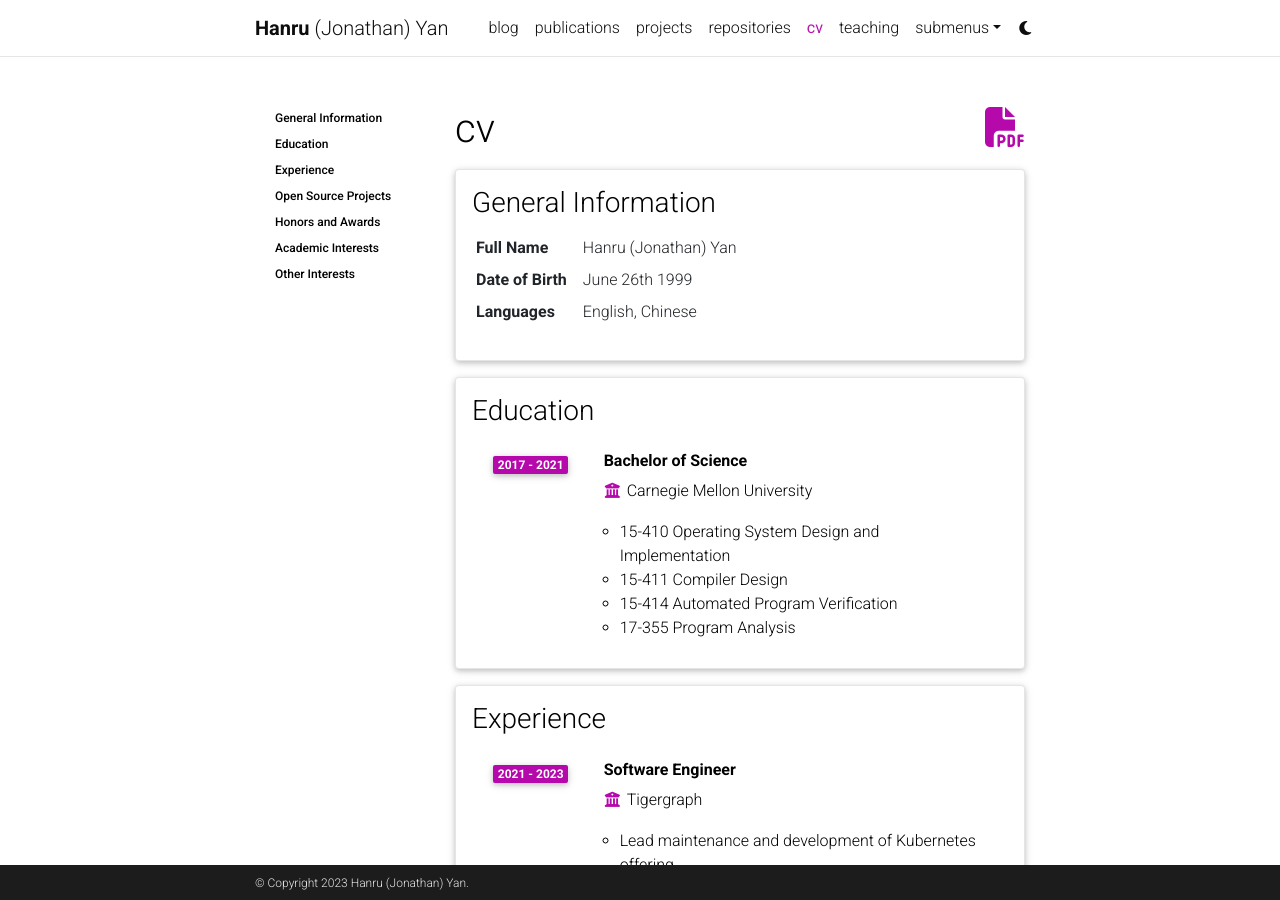
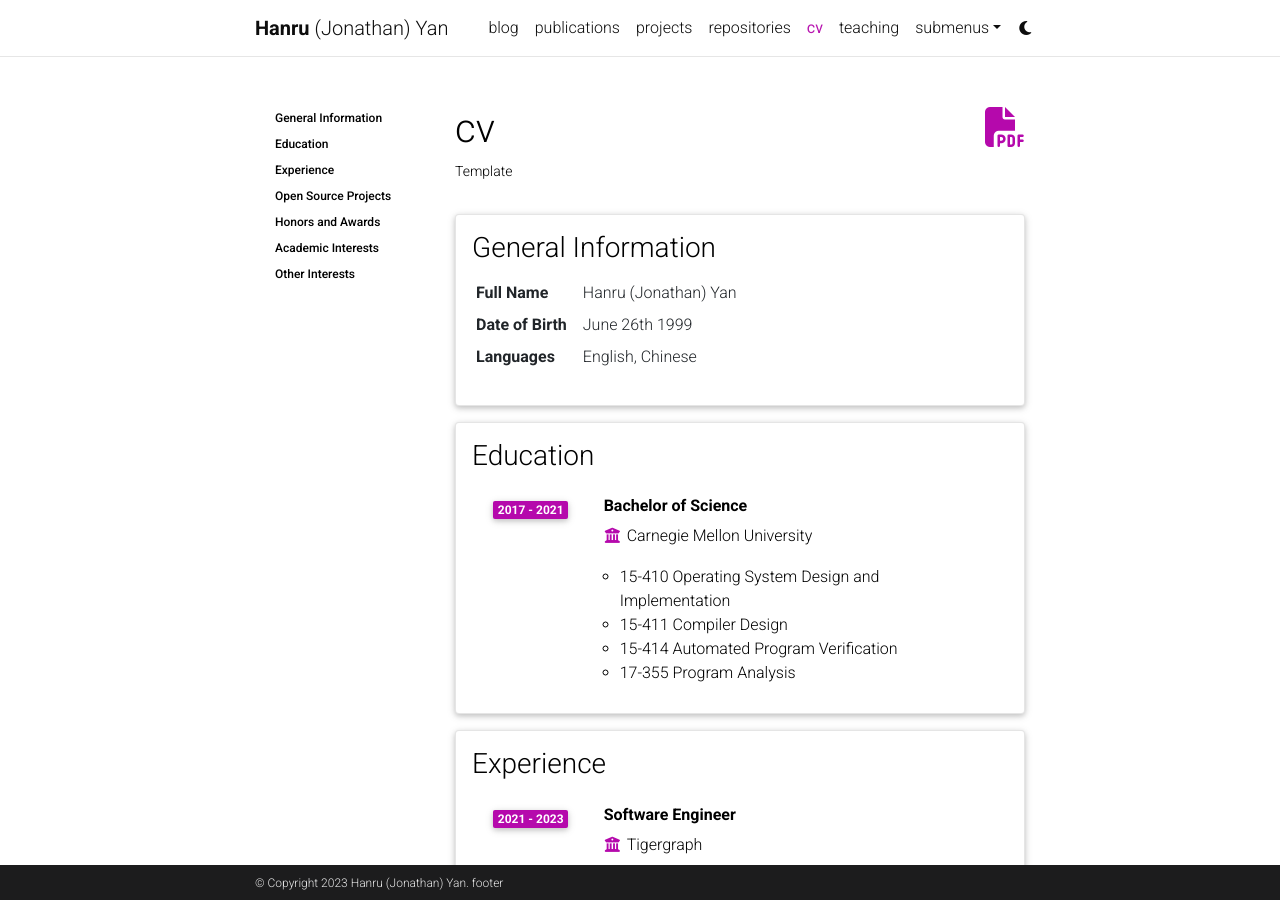
Before and after one commit to jyanln/hanruyan.github.io, a Jekyll site: the page built from _pages/cv.md, in a window 1280 px wide and 900 px high. Built offline with Jekyll 4.4.1, drawn with Linux system fonts in a browser that asks for light colours; comment, search, counter and statistics services are not loaded; a style sheet for code colours, icons or effects is not loaded.

Commit message:
Fix issues

```diff
--- a/_config.yml
+++ b/_config.yml
@@ -10,6 +10,7 @@
 description: > # the ">" symbol means to ignore newlines until "footer_text:"
   Hanru Yan's personal website
 footer_text: >
+  footer
 
 keywords: jekyll, jekyll-theme, academic-website, portfolio-website  # add your own keywords or leave empty
 
--- a/_data/coauthors.yml
+++ b/_data/coauthors.yml
@@ -1,3 +1,3 @@
-#"Adams":
-#  - firstname: ["Edwin", "E.", "E. P.", "Edwin Plimpton"]
-#    url: https://en.wikipedia.org/wiki/Edwin_Plimpton_Adams
+"Template":
+  - firstname: ["Template"]
+    url: Template
--- a/_data/venues.yml
+++ b/_data/venues.yml
@@ -1,3 +1,3 @@
-#"AJP":
-#  url: https://aapt.scitation.org/journal/ajp
-#  color: "#00369f"
+"Template":
+  url: Template
+  color: "00369f"
--- a/_pages/cv.md
+++ b/_pages/cv.md
@@ -5,7 +5,7 @@
 nav: true
 nav_order: 4
 cv_pdf: resume.pdf
-description:
+description: Template
 toc:
   sidebar: left
 ---
```
